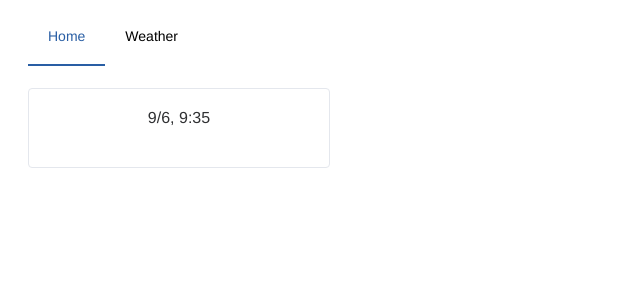
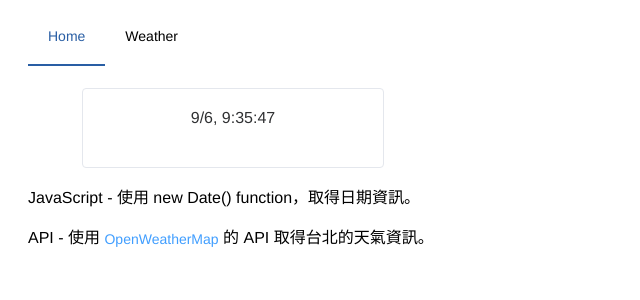
Before and after one commit to fantzulin/heroku, a Vue app: page /weather in a window 1280 px wide. Shown: the top 300 px of the page, without its empty margins (0-640 px from the left). Built offline with nearby package versions, Linux system fonts and the light colour scheme; no server answers.

Commit message:
修改 Weather 頁面
修改 weather 的時鐘，以及下方加上剪短敘述。

```diff
--- a/src/views/Weather.vue
+++ b/src/views/Weather.vue
@@ -1,21 +1,35 @@
 <template>
-  <div>
+  <div class="div-box">
     <el-card class="box-card" shadow="hover">
-      <span>{{ current_date_time() }}</span>
+      <span>{{ dateTime.month }}/{{ dateTime.date }}, {{ dateTime.hours }}:{{ dateTime.minutes }}:{{ dateTime.seconds }}</span>
       <h2 id="name"></h2>
       <h1 id="temp"></h1>
       <span id="weather"></span>
     </el-card>
+    <div class="text-left">
+      <p>JavaScript - 使用 new Date() function，取得日期資訊。</p>
+      <p>API - 使用 <el-link type="primary" href="https://openweathermap.org/" target="_blank" rel="nofollow">OpenWeatherMap</el-link> 的 API 取得台北的天氣資訊。</p>
+    </div>
   </div>
 </template>
 
-<style scoped>
-  .box-card{
-    width: 300px;
+<style lang="scss">
+  .div-box{
+    width: 410px;
+    max-width: 100%;
+    .box-card{
+      margin: 0 auto;
+      width: 300px;
+    }
+    .text-left{
+      text-align: left;
+    }
   }
+
 </style>
 
 <script>
+const date = new Date();
 export default {
   data() {
     const axios = require('axios');
@@ -35,16 +49,34 @@ export default {
       .catch(function (error) {
         console.log(error);
       })
+    return {
+      dateTime: {
+        month: date.getMonth() + 1,
+        date: date.getDate(),
+        hours: date.getHours(),
+        minutes: date.getMinutes(),
+        seconds: date.getSeconds(),
+      },
+      timer: undefined,
+    };
   },
   methods: {
-    current_date_time(){
-      const current = new Date();
-      const date = `${current.getMonth()+1}/${current.getDate()}`;
-      const time = current.getHours() + ":" + current.getMinutes();
-      const currentDate = date +', '+ time;
-
-      return currentDate
-    }
+    setDateTime() {
+      const date = new Date();
+      this.dateTime = {
+        month: date.getMonth() + 1,
+        date: date.getDate(),
+        hours: date.getHours(),
+        minutes: date.getMinutes(),
+        seconds: date.getSeconds(),
+      };
+    },
+  },
+  beforeMount() {
+    this.timer = setInterval(this.setDateTime, 1000);
+  },
+  beforeUnmount() {
+    clearInterval(this.timer);
   },
 }
 
```
Also changed, not shown: 20 other files (tests, documents, lock files or other folders).
